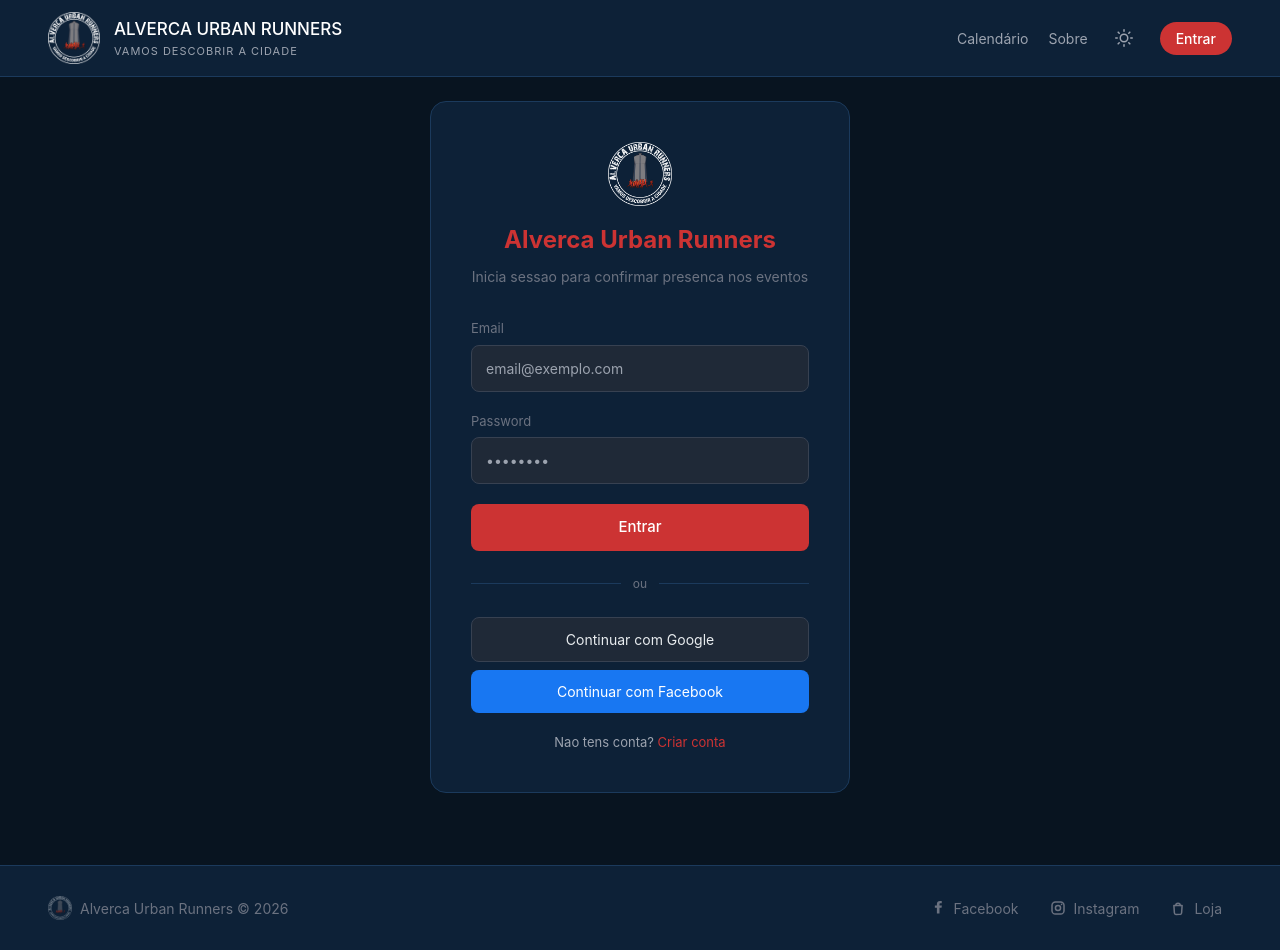
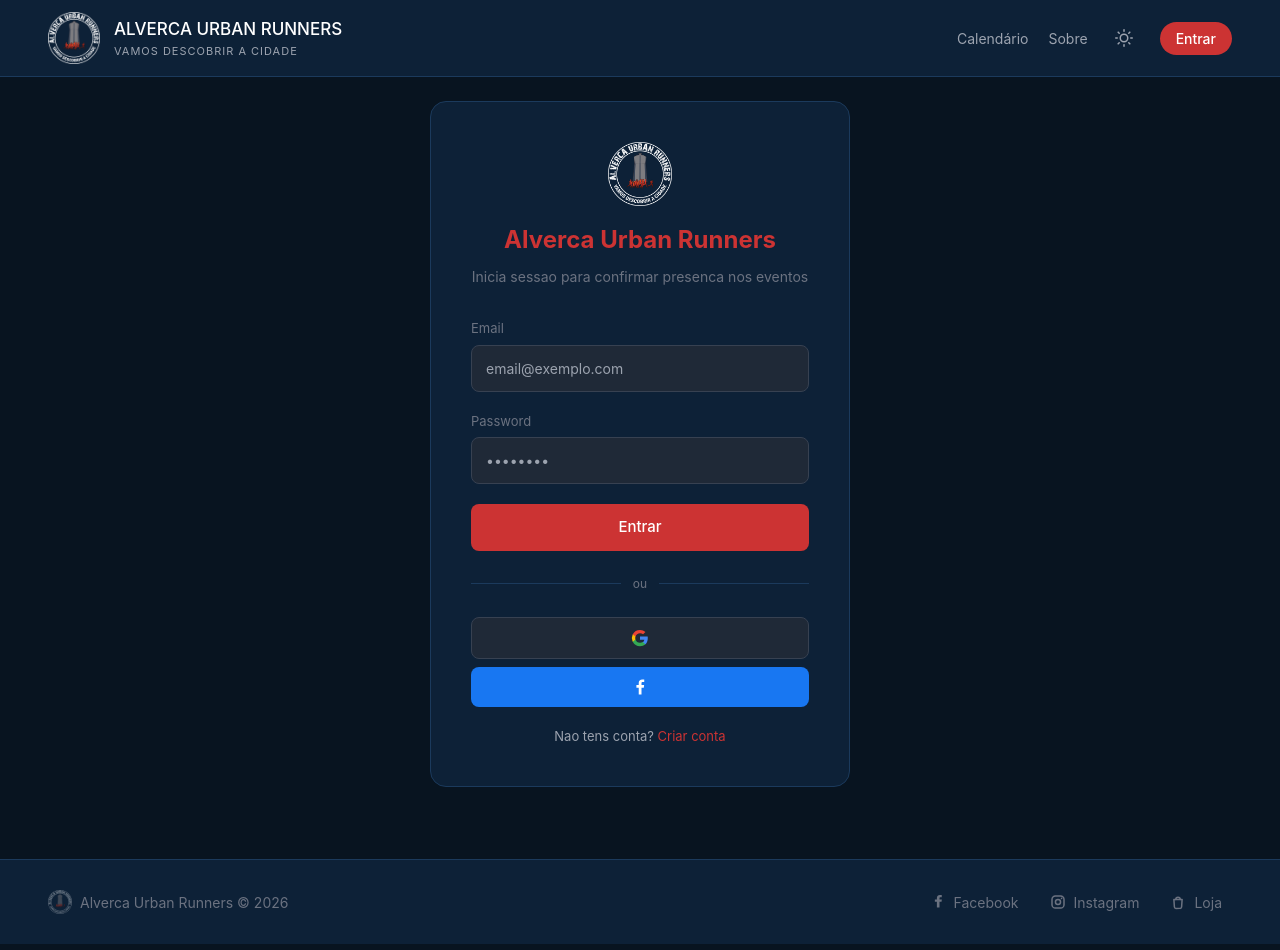
Before and after one commit to pmnf073/runner-events, a React (Vite) app in the folder frontend/: page /login in a window 1280 px wide. Built offline with nearby package versions, Linux system fonts and the light colour scheme; no server answers.

Commit message:
Use social icons on login buttons

```diff
--- a/frontend/src/pages/LoginPage.jsx
+++ b/frontend/src/pages/LoginPage.jsx
@@ -113,12 +113,21 @@
 
         <div style={{ display: "flex", flexDirection: "column", gap: 8 }}>
           <button type="button" onClick={() => startOAuth("google")}
-            style={{ width: "100%", background: "var(--bg-input)", color: V("--text-primary"), border: `1px solid ${V("--border-input")}`, padding: "11px", borderRadius: 8, fontSize: 14, cursor: "pointer" }}>
-            Continuar com Google
+            title="Continuar com Google" aria-label="Continuar com Google"
+            style={{ width: "100%", background: "var(--bg-input)", border: `1px solid ${V("--border-input")}`, padding: "10px", borderRadius: 8, cursor: "pointer", display: "flex", justifyContent: "center", alignItems: "center" }}>
+            <svg width="20" height="20" viewBox="0 0 24 24" aria-hidden="true">
+              <path fill="#4285F4" d="M21.35 12.23c0-.71-.06-1.4-.18-2.05H12v3.88h5.24a4.48 4.48 0 0 1-1.94 2.94v2.51h3.14c1.84-1.69 2.91-4.19 2.91-7.28Z" />
+              <path fill="#34A853" d="M12 21.75c2.63 0 4.84-.87 6.45-2.35l-3.14-2.51c-.87.58-1.99.92-3.31.92-2.54 0-4.69-1.71-5.46-4.01H3.3v2.59A9.75 9.75 0 0 0 12 21.75Z" />
+              <path fill="#FBBC05" d="M6.54 13.8a5.87 5.87 0 0 1 0-3.6V7.61H3.3a9.75 9.75 0 0 0 0 8.78l3.24-2.59Z" />
+              <path fill="#EA4335" d="M12 6.19c1.43 0 2.72.49 3.73 1.45l2.8-2.8C16.84 3.27 14.63 2.25 12 2.25A9.75 9.75 0 0 0 3.3 7.61l3.24 2.59C7.31 7.9 9.46 6.19 12 6.19Z" />
+            </svg>
           </button>
           <button type="button" onClick={() => startOAuth("facebook")}
-            style={{ width: "100%", background: "#1877F2", color: "#fff", border: "none", padding: "11px", borderRadius: 8, fontSize: 14, cursor: "pointer" }}>
-            Continuar com Facebook
+            title="Continuar com Facebook" aria-label="Continuar com Facebook"
+            style={{ width: "100%", background: "#1877F2", color: "#fff", border: "none", padding: "10px", borderRadius: 8, cursor: "pointer", display: "flex", justifyContent: "center", alignItems: "center" }}>
+            <svg width="20" height="20" viewBox="0 0 24 24" fill="currentColor" aria-hidden="true">
+              <path d="M13.8 21v-8.2h2.75l.41-3.2H13.8V7.56c0-.93.26-1.56 1.59-1.56h1.7V3.14a22.7 22.7 0 0 0-2.48-.14c-2.45 0-4.13 1.5-4.13 4.24V9.6H7.7v3.2h2.78V21h3.32Z" />
+            </svg>
           </button>
         </div>
 
```
